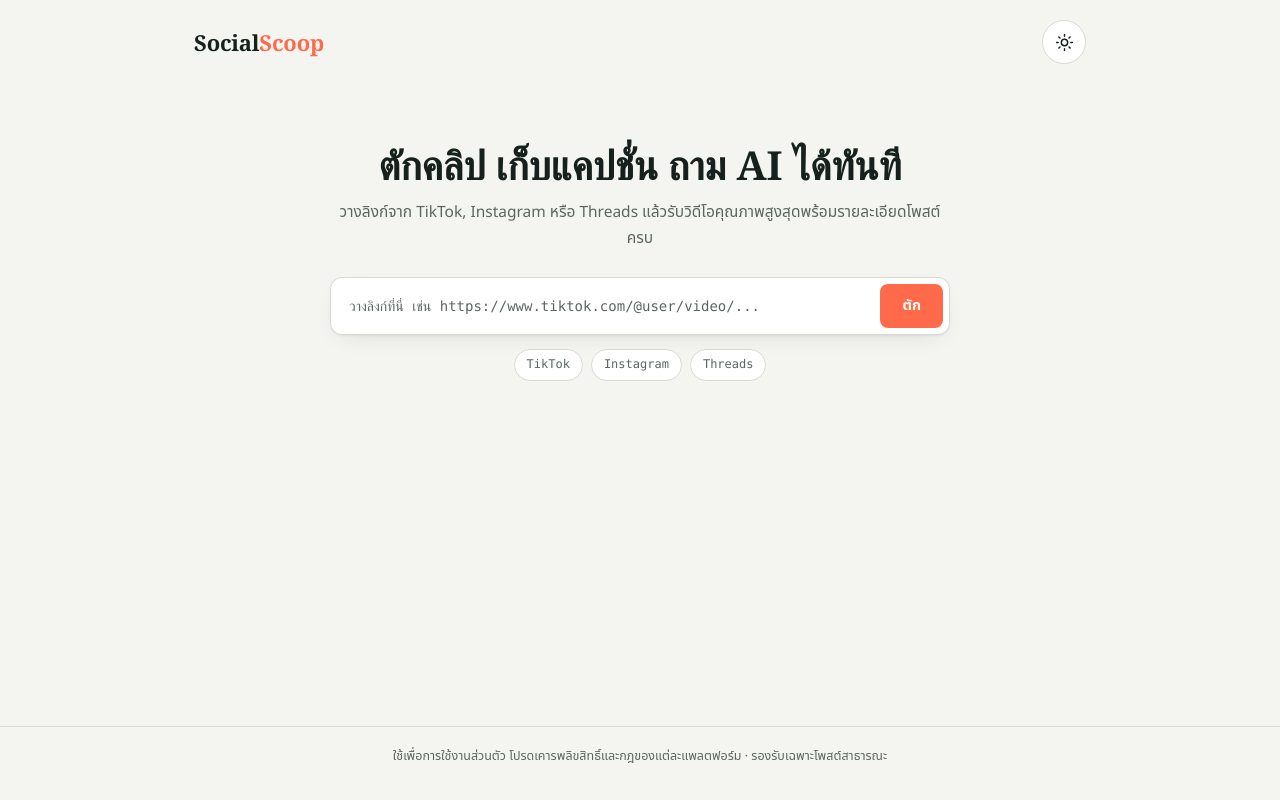
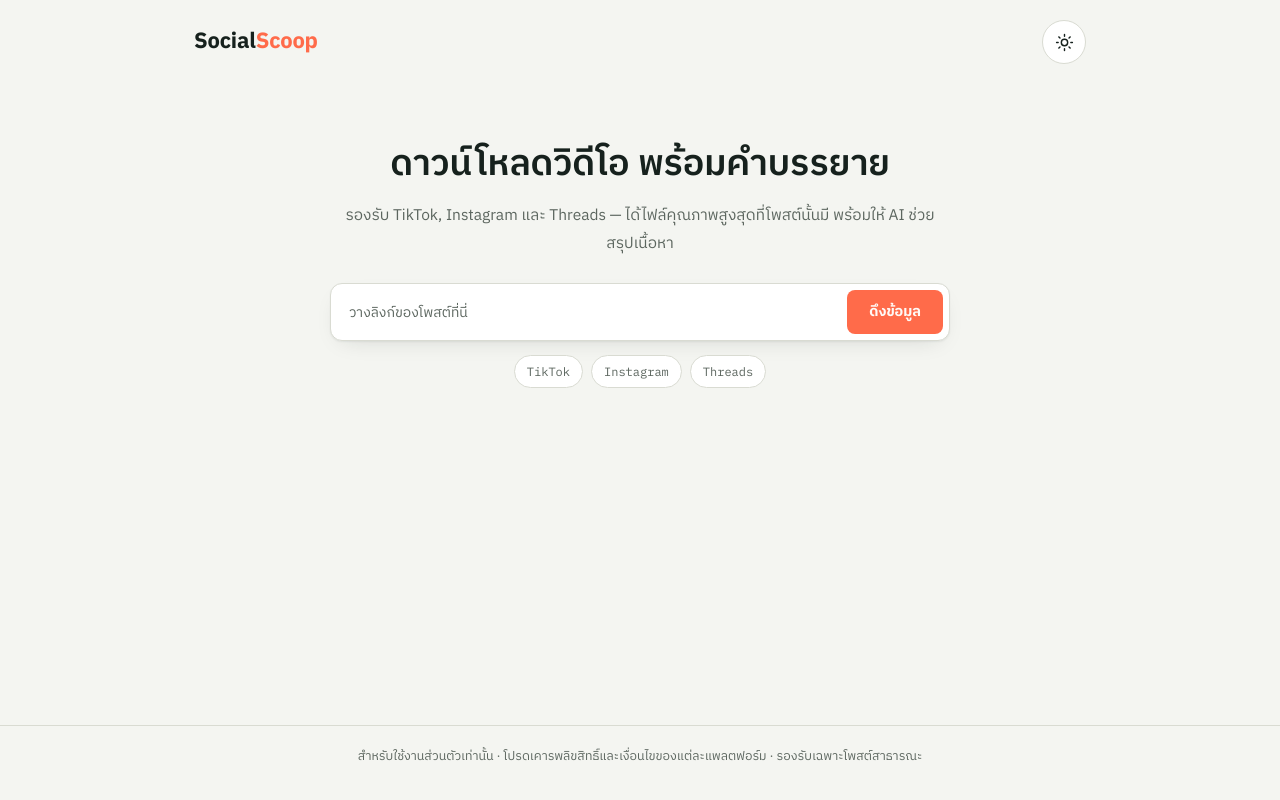
Before and after one commit to awirut640710203/SocialScoop, a FastAPI app: page / in a window 1280 px wide. Run offline with FastAPI, Linux system fonts and the light colour scheme.

Commit message:
ปรับระบบตัวอักษรและการใช้คำทั้งระบบ
ฟอนต์:
- เพิ่ม IBM Plex Sans Thai + IBM Plex Mono เก็บในโปรเจคเอง (147 KB)
  ไม่พึ่ง CDN ใช้ออฟไลน์ได้
- เลิกใช้ Cambria/Georgia ซึ่งไม่มีตัวอักษรไทยเลย ทำให้หัวข้อไทยตกไปใช้
  ฟอนต์สำรองของระบบแบบควบคุมไม่ได้มาตลอด
- ต่อท้าย --font-mono ด้วย IBM Plex Sans Thai ด้วยเหตุผลเดียวกัน
- line-height 1.75 เนื้อหา / 1.4 หัวข้อ เผื่อสระบนและวรรณยุกต์ของไทย
- เพิ่ม .nb กันเบราว์เซอร์ตัดบรรทัดกลางคำไทย (เดิมตัด "คำ|บรรยาย")
- ตรวจแล้วไม่ล้นขอบที่ 320px และ 375px

การใช้คำ:
- ตัก -> ดาวน์โหลด / ดึงข้อมูล (คำเดิมมาจากชื่อแบรนด์ ไม่สื่อความหมาย)
- แคปชั่น -> คำบรรยาย
- สถิติ -> ยอดมีส่วนร่วม
- ไลก์/คอมเมนต์/วิว -> ถูกใจ/ความคิดเห็น/การเข้าชม
- metadata .json -> ข้อมูลทั้งหมด (.json)
- วิดีโอ (1080p สูงสุด) -> วิดีโอ 1080p
- ล็อกอิน/บล็อก -> เข้าสู่ระบบ/ปฏิเสธ
- แก้ docstring download_video ที่ยังเขียนว่า "ไม่เกิน 1080p" ทั้งที่ตัดเพดานออกแล้ว

Co-Authored-By: Claude Opus 5 <noreply@anthropic.com>

```diff
--- a/app/ai_chat.py
+++ b/app/ai_chat.py
@@ -1,4 +1,4 @@
-"""ถามตอบ / สรุปเนื้อหาจากแคปชั่น ผ่านโมเดลฟรีของ OpenRouter"""
+"""ถามตอบและสรุปเนื้อหาจากคำบรรยายโพสต์ ผ่านโมเดลฟรีของ OpenRouter"""
 
 import os
 import threading
@@ -87,9 +87,9 @@ def has_api_key() -> bool:
 
 
 def ask_ai(caption: str, question: str, api_key: str | None = None) -> str:
-    """ส่งแคปชั่นเป็น context พร้อมคำถาม ไปยังโมเดลฟรีของ OpenRouter
+    """ส่งคำบรรยายเป็นบริบทพร้อมคำถาม ไปยังโมเดลฟรีของ OpenRouter
 
-    ถ้าถามคำถามเดิมกับแคปชั่นเดิมซ้ำ จะคืนคำตอบจากแคชโดยไม่ยิง API อีก
+    ถ้าถามคำถามเดิมกับคำบรรยายเดิมซ้ำ จะคืนคำตอบจากแคชโดยไม่ยิง API อีก
     เพื่อประหยัดโควตาฟรีที่มีจำกัด (~50 คำขอ/วัน)
     """
     question = (question or "").strip()
--- a/app/static/app.js
+++ b/app/static/app.js
@@ -1,6 +1,6 @@
 /* SocialScoop frontend
-   หมายเหตุ: เนื้อหาจากโพสต์ (แคปชั่น ชื่อ ลิงก์) ถูกใส่ผ่าน textContent เสมอ
-   ไม่ใช่ innerHTML เพื่อไม่ให้ HTML ในแคปชั่นถูกรันเป็นโค้ด */
+   หมายเหตุ: เนื้อหาจากโพสต์ (คำบรรยาย ชื่อ ลิงก์) ถูกใส่ผ่าน textContent เสมอ
+   ไม่ใช่ innerHTML เพื่อไม่ให้ HTML ในคำบรรยายถูกรันเป็นโค้ด */
 
 (function () {
   "use strict";
@@ -276,13 +276,13 @@
     head.appendChild(copyAll);
     card.appendChild(head);
 
-    // แคปชั่น
+    // คำบรรยาย
     if (details.caption) {
       var cap = el("div", "detail-value quote", details.caption);
-      card.appendChild(detailRow("แคปชั่น", cap, details.caption, "คัดลอกแคปชั่น"));
+      card.appendChild(detailRow("คำบรรยาย", cap, details.caption, "คัดลอกคำบรรยาย"));
     } else {
-      var empty = el("div", "detail-value hint", "ไม่มีคำบรรยายจากโพสต์นี้");
-      card.appendChild(detailRow("แคปชั่น", empty, null));
+      var empty = el("div", "detail-value hint", "โพสต์นี้ไม่มีคำบรรยาย");
+      card.appendChild(detailRow("คำบรรยาย", empty, null));
     }
 
     // ลิงก์ Shopee — แยกแถวละลิงก์ ไฮไลต์ต่างจากแถวอื่น
@@ -297,7 +297,7 @@
       var wrap = el("div", "detail-value");
       wrap.appendChild(el("div", "detail-value mono", link));
       wrap.appendChild(el("div", "hint",
-        "เจอในแคปชั่น — คัดลอกไปหาสินค้าตัวจริงบน Shopee แล้วค่อยสร้างลิงก์ affiliate ของคุณเองจากสินค้านั้น"));
+        "พบในคำบรรยาย — คัดลอกไปเปิดหน้าสินค้าจริงบน Shopee แล้วสร้างลิงก์ affiliate ของคุณเองจากหน้านั้น"));
       row.appendChild(wrap);
 
       row.appendChild(copyButton(link, "คัดลอกลิงก์ Shopee"));
@@ -311,12 +311,12 @@
       card.appendChild(detailRow("แฮชแท็ก", chips, details.hashtags.join(" "), "คัดลอกแฮชแท็ก"));
     }
 
-    // สถิติ — ซ่อนทั้งแถวถ้าไม่มีข้อมูลเลย ไม่โชว์ 0 หลอกผู้ใช้
+    // ยอดมีส่วนร่วม — ซ่อนทั้งแถวถ้าไม่มีข้อมูลเลย ไม่แสดง 0 ให้เข้าใจผิด
     var stats = details.stats || {};
     var statDefs = [
-      { key: "like", icon: ICONS.heart, label: "ไลก์" },
-      { key: "comment", icon: ICONS.comment, label: "คอมเมนต์" },
-      { key: "view", icon: ICONS.eye, label: "วิว" }
+      { key: "like", icon: ICONS.heart, label: "ถูกใจ" },
+      { key: "comment", icon: ICONS.comment, label: "ความคิดเห็น" },
+      { key: "view", icon: ICONS.eye, label: "การเข้าชม" }
     ].filter(function (d) { return stats[d.key]; });
 
     if (statDefs.length) {
@@ -326,9 +326,10 @@
         item.appendChild(icon(d.icon));
         item.appendChild(document.createTextNode(stats[d.key]));
         item.title = d.label;
+        item.setAttribute("aria-label", d.label + " " + stats[d.key]);
         group.appendChild(item);
       });
-      card.appendChild(detailRow("สถิติ", group, null));
+      card.appendChild(detailRow("ยอดมีส่วนร่วม", group, null));
     }
 
     // ลิงก์ต้นฉบับ
@@ -347,11 +348,12 @@
     (details.shopee_links || []).forEach(function (link) {
       lines.push("ลิงก์ Shopee ที่พบ: " + link);
     });
+    if ((details.shopee_links || []).length) lines.push("");
     var stats = details.stats || {};
     var statText = [];
-    if (stats.like) statText.push("ไลก์ " + stats.like);
-    if (stats.comment) statText.push("คอมเมนต์ " + stats.comment);
-    if (stats.view) statText.push("วิว " + stats.view);
+    if (stats.like) statText.push("ถูกใจ " + stats.like);
+    if (stats.comment) statText.push("ความคิดเห็น " + stats.comment);
+    if (stats.view) statText.push("การเข้าชม " + stats.view);
     if (statText.length) lines.push(statText.join(" · "));
     if (details.webpage_url) lines.push(details.webpage_url);
     return lines.join("\n").trim();
@@ -364,8 +366,8 @@
     videoBtn.type = "button";
     videoBtn.appendChild(icon(ICONS.download));
     var videoLabel = details.resolution
-      ? "วิดีโอ (" + details.resolution + " สูงสุด)"
-      : "วิดีโอ (คุณภาพสูงสุด)";
+      ? "วิดีโอ " + details.resolution
+      : "วิดีโอ";
     videoBtn.appendChild(document.createTextNode(videoLabel));
     videoBtn.addEventListener("click", function () { startDownload(videoBtn); });
     row.appendChild(videoBtn);
@@ -374,7 +376,7 @@
       var capBtn = el("button", "btn-ghost");
       capBtn.type = "button";
       capBtn.appendChild(icon(ICONS.download));
-      capBtn.appendChild(document.createTextNode("แคปชั่น .txt"));
+      capBtn.appendChild(document.createTextNode("คำบรรยาย (.txt)"));
       capBtn.addEventListener("click", function () {
         saveTextFile(buildPlainText(details), safeName(details) + ".txt");
       });
@@ -384,7 +386,7 @@
     var jsonBtn = el("button", "btn-ghost");
     jsonBtn.type = "button";
     jsonBtn.appendChild(icon(ICONS.download));
-    jsonBtn.appendChild(document.createTextNode("metadata .json"));
+    jsonBtn.appendChild(document.createTextNode("ข้อมูลทั้งหมด (.json)"));
     jsonBtn.addEventListener("click", function () {
       saveTextFile(JSON.stringify(details, null, 2), safeName(details) + ".json");
     });
@@ -421,7 +423,7 @@
     postJSON("/api/download", { url: state.url })
       .then(function (data) {
         window.location.href = "/api/file/" + encodeURIComponent(data.filename);
-        showToast("ดาวน์โหลดเสร็จแล้ว");
+        showToast("ดาวน์โหลดสำเร็จ");
       })
       .catch(function (err) {
         setError(err.message);
--- /dev/null
+++ b/app/static/fonts.css
@@ -0,0 +1,94 @@
+/* IBM Plex Sans Thai + IBM Plex Mono — เก็บไว้ในโปรเจคเอง ไม่พึ่ง CDN
+   เลือกตระกูลนี้เพราะมีทั้งชุดตัวอักษรไทยและละตินที่ออกแบบมาคู่กัน
+   ทำให้ข้อความไทยปนอังกฤษในบรรทัดเดียวกันดูเข้าชุด ไม่ใช่คนละฟอนต์ชนกัน
+   ไฟล์นี้ถูกสร้างโดยสคริปต์ ไม่ต้องแก้ด้วยมือ */
+
+@font-face {
+  font-family: 'IBM Plex Mono';
+  font-style: normal;
+  font-weight: 400;
+  font-display: swap;
+  src: url('/static/fonts/ibm-plex-mono-400-latin.woff2') format('woff2');
+  unicode-range: U+0000-00FF, U+0131, U+0152-0153, U+02BB-02BC, U+02C6, U+02DA, U+02DC, U+0304, U+0308, U+0329, U+2000-206F, U+20AC, U+2122, U+2191, U+2193, U+2212, U+2215, U+FEFF, U+FFFD;
+}
+
+@font-face {
+  font-family: 'IBM Plex Mono';
+  font-style: normal;
+  font-weight: 500;
+  font-display: swap;
+  src: url('/static/fonts/ibm-plex-mono-500-latin.woff2') format('woff2');
+  unicode-range: U+0000-00FF, U+0131, U+0152-0153, U+02BB-02BC, U+02C6, U+02DA, U+02DC, U+0304, U+0308, U+0329, U+2000-206F, U+20AC, U+2122, U+2191, U+2193, U+2212, U+2215, U+FEFF, U+FFFD;
+}
+
+@font-face {
+  font-family: 'IBM Plex Sans Thai';
+  font-style: normal;
+  font-weight: 400;
+  font-display: swap;
+  src: url('/static/fonts/ibm-plex-sans-thai-400-thai.woff2') format('woff2');
+  unicode-range: U+02D7, U+0303, U+0331, U+0E01-0E5B, U+200C-200D, U+25CC;
+}
+
+@font-face {
+  font-family: 'IBM Plex Sans Thai';
+  font-style: normal;
+  font-weight: 400;
+  font-display: swap;
+  src: url('/static/fonts/ibm-plex-sans-thai-400-latin.woff2') format('woff2');
+  unicode-range: U+0000-00FF, U+0131, U+0152-0153, U+02BB-02BC, U+02C6, U+02DA, U+02DC, U+0304, U+0308, U+0329, U+2000-206F, U+20AC, U+2122, U+2191, U+2193, U+2212, U+2215, U+FEFF, U+FFFD;
+}
+
+@font-face {
+  font-family: 'IBM Plex Sans Thai';
+  font-style: normal;
+  font-weight: 500;
+  font-display: swap;
+  src: url('/static/fonts/ibm-plex-sans-thai-500-thai.woff2') format('woff2');
+  unicode-range: U+02D7, U+0303, U+0331, U+0E01-0E5B, U+200C-200D, U+25CC;
+}
+
+@font-face {
+  font-family: 'IBM Plex Sans Thai';
+  font-style: normal;
+  font-weight: 500;
+  font-display: swap;
+  src: url('/static/fonts/ibm-plex-sans-thai-500-latin.woff2') format('woff2');
+  unicode-range: U+0000-00FF, U+0131, U+0152-0153, U+02BB-02BC, U+02C6, U+02DA, U+02DC, U+0304, U+0308, U+0329, U+2000-206F, U+20AC, U+2122, U+2191, U+2193, U+2212, U+2215, U+FEFF, U+FFFD;
+}
+
+@font-face {
+  font-family: 'IBM Plex Sans Thai';
+  font-style: normal;
+  font-weight: 600;
+  font-display: swap;
+  src: url('/static/fonts/ibm-plex-sans-thai-600-thai.woff2') format('woff2');
+  unicode-range: U+02D7, U+0303, U+0331, U+0E01-0E5B, U+200C-200D, U+25CC;
+}
+
+@font-face {
+  font-family: 'IBM Plex Sans Thai';
+  font-style: normal;
+  font-weight: 600;
+  font-display: swap;
+  src: url('/static/fonts/ibm-plex-sans-thai-600-latin.woff2') format('woff2');
+  unicode-range: U+0000-00FF, U+0131, U+0152-0153, U+02BB-02BC, U+02C6, U+02DA, U+02DC, U+0304, U+0308, U+0329, U+2000-206F, U+20AC, U+2122, U+2191, U+2193, U+2212, U+2215, U+FEFF, U+FFFD;
+}
+
+@font-face {
+  font-family: 'IBM Plex Sans Thai';
+  font-style: normal;
+  font-weight: 700;
+  font-display: swap;
+  src: url('/static/fonts/ibm-plex-sans-thai-700-thai.woff2') format('woff2');
+  unicode-range: U+02D7, U+0303, U+0331, U+0E01-0E5B, U+200C-200D, U+25CC;
+}
+
+@font-face {
+  font-family: 'IBM Plex Sans Thai';
+  font-style: normal;
+  font-weight: 700;
+  font-display: swap;
+  src: url('/static/fonts/ibm-plex-sans-thai-700-latin.woff2') format('woff2');
+  unicode-range: U+0000-00FF, U+0131, U+0152-0153, U+02BB-02BC, U+02C6, U+02DA, U+02DC, U+0304, U+0308, U+0329, U+2000-206F, U+20AC, U+2122, U+2191, U+2193, U+2212, U+2215, U+FEFF, U+FFFD;
+}
--- a/app/static/style.css
+++ b/app/static/style.css
@@ -19,9 +19,15 @@
   --danger: #b3261e;
   --danger-soft: #fce8e6;
 
-  --font-display: Cambria, Georgia, "Times New Roman", serif;
-  --font-body: "Leelawadee UI", "Noto Sans Thai UI", "Noto Sans Thai", "Segoe UI", system-ui, sans-serif;
-  --font-mono: "Cascadia Mono", Consolas, "IBM Plex Mono", ui-monospace, monospace;
+  /* ใช้ตระกูลเดียวทั้งระบบ แยกลำดับความสำคัญด้วยน้ำหนักและขนาดแทนการเปลี่ยนฟอนต์
+     IBM Plex Sans Thai มีทั้งชุดไทยและละตินที่ออกแบบคู่กัน ข้อความไทยปนอังกฤษ
+     ในบรรทัดเดียวจึงดูเข้าชุด (ฟอนต์ serif อย่าง Cambria ไม่มีตัวอักษรไทยเลย
+     ถ้าใช้กับหัวข้อไทยจะตกไปใช้ฟอนต์สำรองแบบควบคุมไม่ได้) */
+  --font-sans: "IBM Plex Sans Thai", "Leelawadee UI", "Noto Sans Thai", "Segoe UI", system-ui, sans-serif;
+  /* IBM Plex Mono ไม่มีตัวอักษรไทย จึงต่อท้ายด้วยฟอนต์ไทยของเราเอง
+     ตัวเลข/URL ที่เป็นละตินได้ Plex Mono ส่วนข้อความไทยตกมาที่ Plex Sans Thai
+     ถ้าไม่ใส่ ไทยจะตกไปใช้ฟอนต์ระบบตัวไหนก็ได้ ควบคุมหน้าตาไม่ได้ */
+  --font-mono: "IBM Plex Mono", "Cascadia Mono", Consolas, "IBM Plex Sans Thai", ui-monospace, monospace;
 
   --shadow: 0 1px 2px rgba(22, 33, 29, 0.06), 0 8px 24px -12px rgba(22, 33, 29, 0.18);
   --radius: 10px;
@@ -76,9 +82,11 @@ body {
   min-height: 100dvh;
   background: var(--ground);
   color: var(--ink);
-  font-family: var(--font-body);
+  font-family: var(--font-sans);
   font-size: 16px;
-  line-height: 1.65;
+  /* ไทยต้องการช่องไฟระหว่างบรรทัดมากกว่าละติน เพราะมีสระบนและวรรณยุกต์ซ้อนขึ้นไป
+     ถ้าใช้ 1.5 แบบภาษาอังกฤษ วรรณยุกต์บรรทัดล่างจะเกือบชนสระบรรทัดบน */
+  line-height: 1.75;
   -webkit-font-smoothing: antialiased;
   display: flex;
   flex-direction: column;
@@ -123,7 +131,7 @@ body {
   margin: 0 auto;
 }
 .wordmark {
-  font-family: var(--font-display);
+  font-family: var(--font-sans);
   font-weight: 700;
   font-size: 22px;
   letter-spacing: -0.01em;
@@ -161,13 +169,19 @@ main {
 
 .hero { text-align: center; max-width: 620px; margin: 40px auto 0; }
 .hero h1 {
-  font-family: var(--font-display);
-  font-size: clamp(28px, 5.5vw, 40px);
-  font-weight: 700;
-  line-height: 1.25;
-  margin: 0 0 10px;
+  font-family: var(--font-sans);
+  font-size: clamp(26px, 5vw, 36px);
+  font-weight: 600;
+  /* หัวข้อไทยตัวใหญ่ยังต้องเผื่อที่ให้สระบน ใช้ 1.4 แทน 1.25 ของละติน */
+  line-height: 1.4;
+  letter-spacing: -0.005em;
+  margin: 0 0 12px;
   text-wrap: balance;
 }
+
+/* ภาษาไทยไม่มีช่องว่างระหว่างคำ เบราว์เซอร์จึงตัดบรรทัดกลางคำได้
+   ครอบคำที่ห้ามแยกด้วย .nb เพื่อบังคับให้ตัดเฉพาะตรงช่องว่างที่เราวางไว้เอง */
+.nb { white-space: nowrap; }
 .hero-sub {
   color: var(--muted);
   margin: 0 0 26px;
--- a/app/templates/index.html
+++ b/app/templates/index.html
@@ -3,15 +3,16 @@
 <head>
   <meta charset="utf-8" />
   <meta name="viewport" content="width=device-width, initial-scale=1" />
-  <title>SocialScoop — ตักคลิปพร้อมแคปชั่น</title>
+  <title>SocialScoop — ดาวน์โหลดวิดีโอพร้อมข้อมูลโพสต์</title>
+  <link rel="stylesheet" href="/static/fonts.css" />
   <link rel="stylesheet" href="/static/style.css" />
 </head>
 <body>
-  <a class="skip-link" href="#main">ข้ามไปเนื้อหาหลัก</a>
+  <a class="skip-link" href="#main">ข้ามไปยังเนื้อหาหลัก</a>
 
   <header class="site-head">
     <div class="wordmark">Social<em>Scoop</em></div>
-    <button id="theme-toggle" class="theme-toggle" type="button" aria-label="สลับธีมสว่าง/มืด">
+    <button id="theme-toggle" class="theme-toggle" type="button" aria-label="สลับธีมสว่างและมืด">
       <svg class="icon-sun" viewBox="0 0 24 24" fill="none" stroke="currentColor" stroke-width="1.8" stroke-linecap="round"><circle cx="12" cy="12" r="4"/><path d="M12 2v2M12 20v2M4.9 4.9l1.4 1.4M17.7 17.7l1.4 1.4M2 12h2M20 12h2M4.9 19.1l1.4-1.4M17.7 6.3l1.4-1.4"/></svg>
       <svg class="icon-moon" viewBox="0 0 24 24" fill="none" stroke="currentColor" stroke-width="1.8" stroke-linecap="round" stroke-linejoin="round"><path d="M21 12.8A9 9 0 1 1 11.2 3a7 7 0 0 0 9.8 9.8z"/></svg>
     </button>
@@ -19,21 +20,21 @@
 
   <main id="main">
     <section class="hero">
-      <h1>ตักคลิป เก็บแคปชั่น ถาม AI ได้ทันที</h1>
-      <p class="hero-sub">วางลิงก์จาก TikTok, Instagram หรือ Threads แล้วรับวิดีโอคุณภาพสูงสุดพร้อมรายละเอียดโพสต์ครบ</p>
+      <h1><span class="nb">ดาวน์โหลดวิดีโอ</span> <span class="nb">พร้อมคำบรรยาย</span></h1>
+      <p class="hero-sub">รองรับ TikTok, Instagram และ Threads — ได้ไฟล์<span class="nb">คุณภาพสูงสุด</span>ที่โพสต์นั้นมี พร้อมให้ AI ช่วย<span class="nb">สรุปเนื้อหา</span></p>
 
       <form id="fetch-form" class="paste-bar" autocomplete="off">
-        <label class="visually-hidden" for="url-input">ลิงก์โพสต์</label>
+        <label class="visually-hidden" for="url-input">ลิงก์ของโพสต์</label>
         <input
           id="url-input"
           name="url"
           type="url"
           inputmode="url"
-          placeholder="วางลิงก์ที่นี่ เช่น https://www.tiktok.com/@user/video/..."
+          placeholder="วางลิงก์ของโพสต์ที่นี่"
           required
         />
         <button type="submit" class="btn-primary" id="fetch-btn">
-          <span class="btn-label">ตัก</span>
+          <span class="btn-label">ดึงข้อมูล</span>
           <span class="spinner" aria-hidden="true"></span>
         </button>
       </form>
@@ -47,7 +48,7 @@
       <p class="form-error" id="form-error" role="alert" hidden></p>
     </section>
 
-    <!-- โครงร่างระหว่างโหลด ขนาดเท่าผลลัพธ์จริง เพื่อไม่ให้หน้าเด้ง -->
+    <!-- โครงร่างระหว่างรอ ขนาดเท่าผลลัพธ์จริง เพื่อไม่ให้เนื้อหากระโดดตอนโหลดเสร็จ -->
     <section class="result-wrap" id="skeleton" hidden aria-hidden="true">
       <div class="result-grid">
         <div class="skeleton thumb-skeleton"></div>
@@ -64,7 +65,11 @@
   </main>
 
   <footer class="site-foot">
-    <p>ใช้เพื่อการใช้งานส่วนตัว โปรดเคารพลิขสิทธิ์และกฎของแต่ละแพลตฟอร์ม · รองรับเฉพาะโพสต์สาธารณะ</p>
+    <p>
+      <span class="nb">สำหรับใช้งานส่วนตัวเท่านั้น</span> ·
+      <span class="nb">โปรดเคารพลิขสิทธิ์และเงื่อนไขของแต่ละแพลตฟอร์ม</span> ·
+      <span class="nb">รองรับเฉพาะโพสต์สาธารณะ</span>
+    </p>
   </footer>
 
   <div class="toast" id="toast" role="status" aria-live="polite" hidden></div>
```
Also changed, not shown: app/downloader.py (+6 -6 lines), main.py (+7 -5 lines), README.md, app/static/fonts/ibm-plex-mono-400-latin.woff2 (added), app/static/fonts/ibm-plex-mono-500-latin.woff2 (added), app/static/fonts/ibm-plex-sans-thai-400-latin.woff2 (added), app/static/fonts/ibm-plex-sans-thai-400-thai.woff2 (added), app/static/fonts/ibm-plex-sans-thai-500-latin.woff2 (added), app/static/fonts/ibm-plex-sans-thai-500-thai.woff2 (added), app/static/fonts/ibm-plex-sans-thai-600-latin.woff2 (added), app/static/fonts/ibm-plex-sans-thai-600-thai.woff2 (added), app/static/fonts/ibm-plex-sans-thai-700-latin.woff2 (added), app/static/fonts/ibm-plex-sans-thai-700-thai.woff2 (added).
